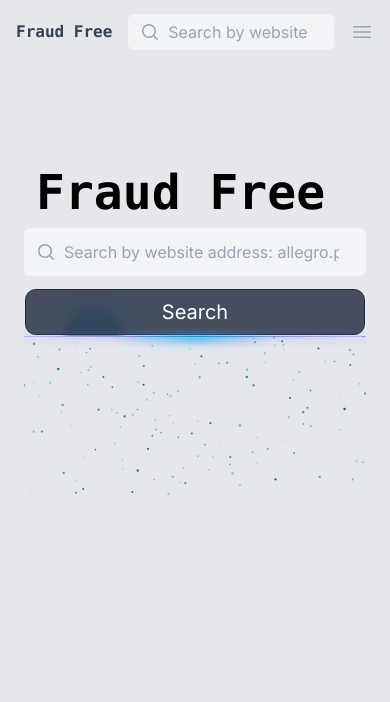
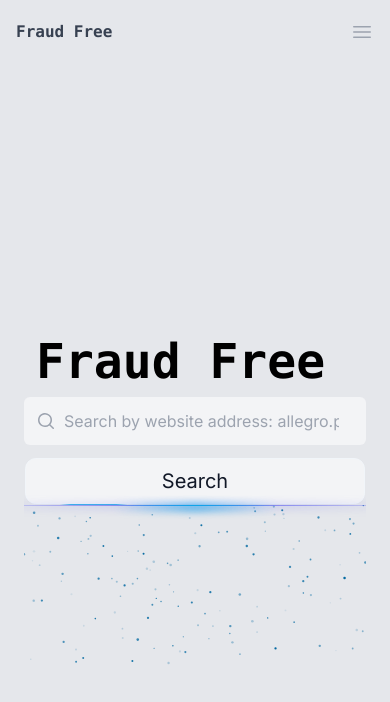
Before and after one commit to HackYeahKabanosy/fraud-free-webapp, a Next.js app: page / in a window 390 px wide. Shown: the top 702 px of the page. Built offline with nearby package versions, Linux system fonts and the light colour scheme.

Commit message:
chore: improve ui

```diff
--- a/src/app/components/ui/moving-border.tsx
+++ b/src/app/components/ui/moving-border.tsx
@@ -56,7 +56,7 @@
 
       <div
         className={cn(
-          "relative bg-slate-800/[0.8] border border-slate-800 backdrop-blur-xl text-white flex items-center justify-center w-full h-full text-xl antialiased",
+          "relative bg-gray-100 dark:bg-gray-800 border border-slate-100 dark:border-slate-800 backdrop-blur-xl text-gray-900 dark:text-gray-100 flex items-center justify-center w-full h-full text-xl antialiased",
           className
         )}
         style={{
--- a/src/app/components/ui/navbar.tsx
+++ b/src/app/components/ui/navbar.tsx
@@ -47,7 +47,7 @@
                   </div>
                 </div>
               </div>
-              <div className="flex flex-1 justify-center px-2 lg:ml-6 lg:justify-end">
+              <div className="hidden md:flex flex-1 justify-center px-2 lg:ml-6 lg:justify-end">
                 <SearchBar />
               </div>
               <div className="flex lg:hidden">
--- a/src/app/page.tsx
+++ b/src/app/page.tsx
@@ -2,7 +2,7 @@
 
 export default function Home() {
   return (
-    <div className="pt-14">
+    <div className="pt-14 mt-[20vh] md:mt-[0vh]">
       <Hero />
     </div>
   );
```
